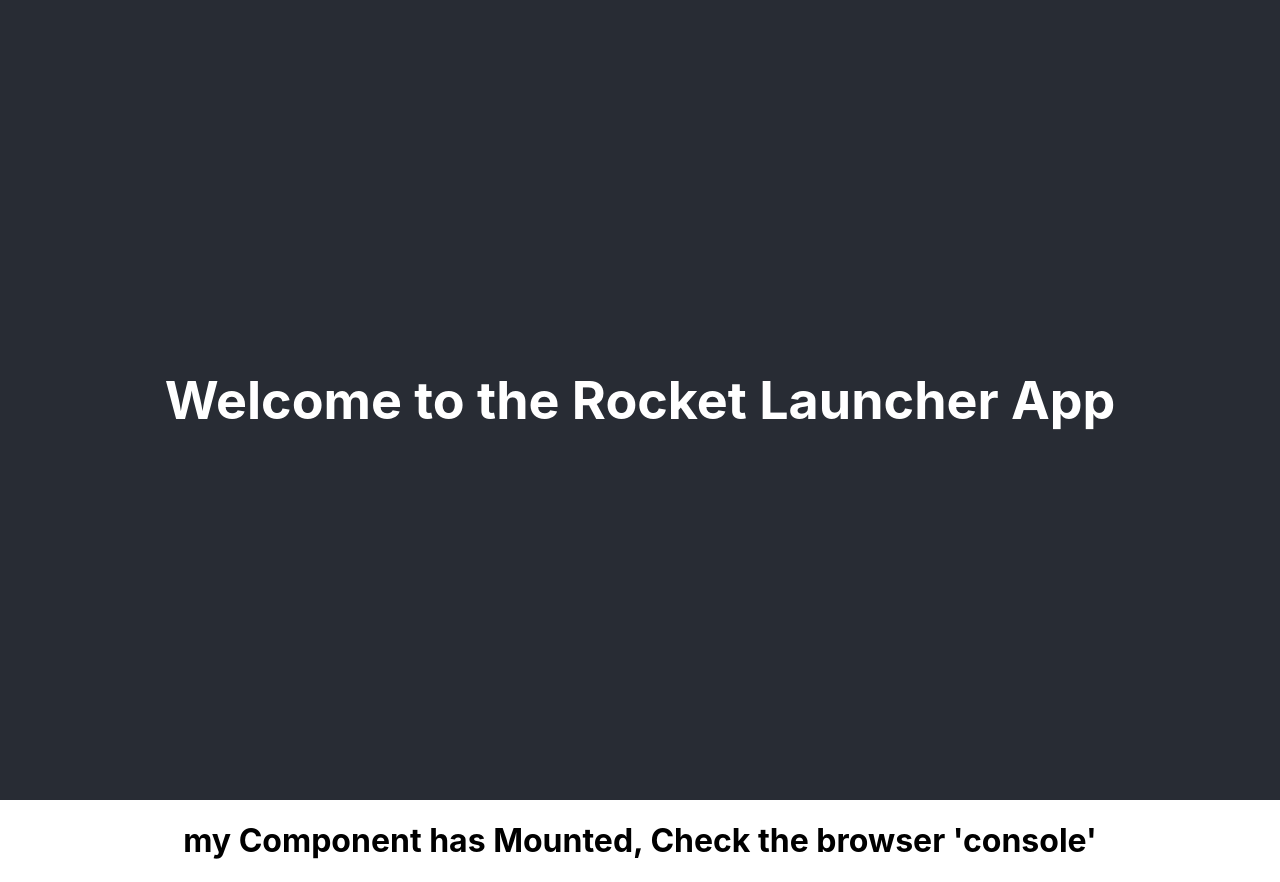
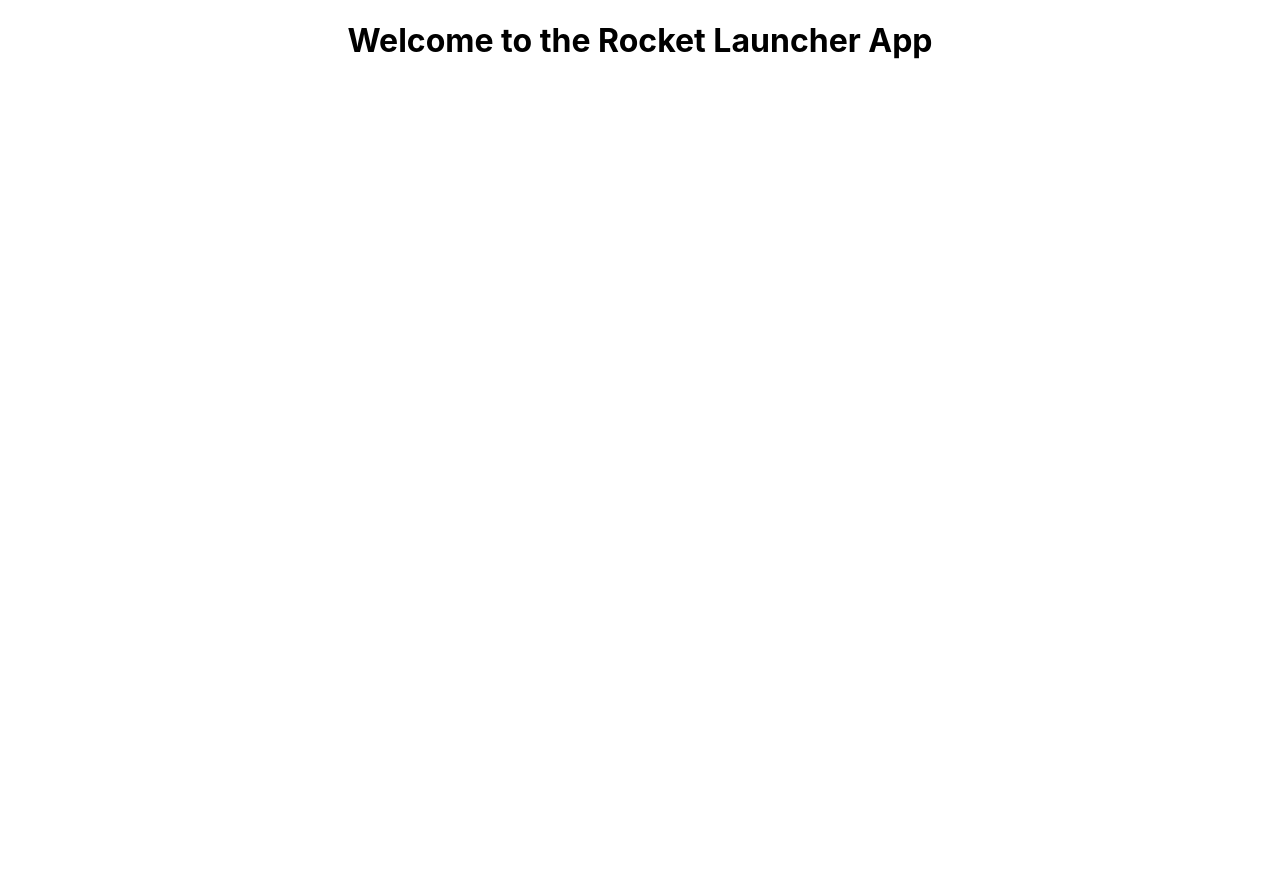
Before and after one commit to maraesa100/TWSU-frontend, a React (Create React App) app: page / in a window 1280 px wide. After the commit the page ends 800 px from the top, so only its background shows below. Built offline with nearby package versions, Linux system fonts and the light colour scheme; no server answers.

Commit message:
HomePage creation

```diff
--- a/src/App.tsx
+++ b/src/App.tsx
@@ -7,9 +7,6 @@ import { thisExpression } from '@babel/types'
 function App() {
   return (
     <div className='App'>
-      <header className='App-header'>
-        <h1>Welcome to the Rocket Launcher App</h1>
-      </header>
       <HomePage />
     </div>
   )
--- a/src/pages/HomePage.tsx
+++ b/src/pages/HomePage.tsx
@@ -3,16 +3,6 @@ import React from 'react'
 
 class HomePage extends React.Component {
   componentDidMount() {
-    // console.log()
-    // const apiUrl = 'http://localhost:5000/api/v1/wordfilter'
-    // fetch(apiUrl).then(response => console.log(response))
-    // .then(response => response.json())
-    // .then(data => console.log('This is your data', data))
-    console.log('react component mounted')
-    axios.get('http://localhost:5000/').then(response => {
-      console.log(response.data)
-    })
-
     axios
       .post('http://localhost:5000/api/v1/wordfilter', {
         name: 'frontend test happy request',
@@ -31,7 +21,7 @@ class HomePage extends React.Component {
       })
   }
   render() {
-    return <h1>my Component has Mounted, Check the browser 'console' </h1>
+    return <h1>Welcome to the Rocket Launcher App</h1>
   }
 }
 export default HomePage
```
